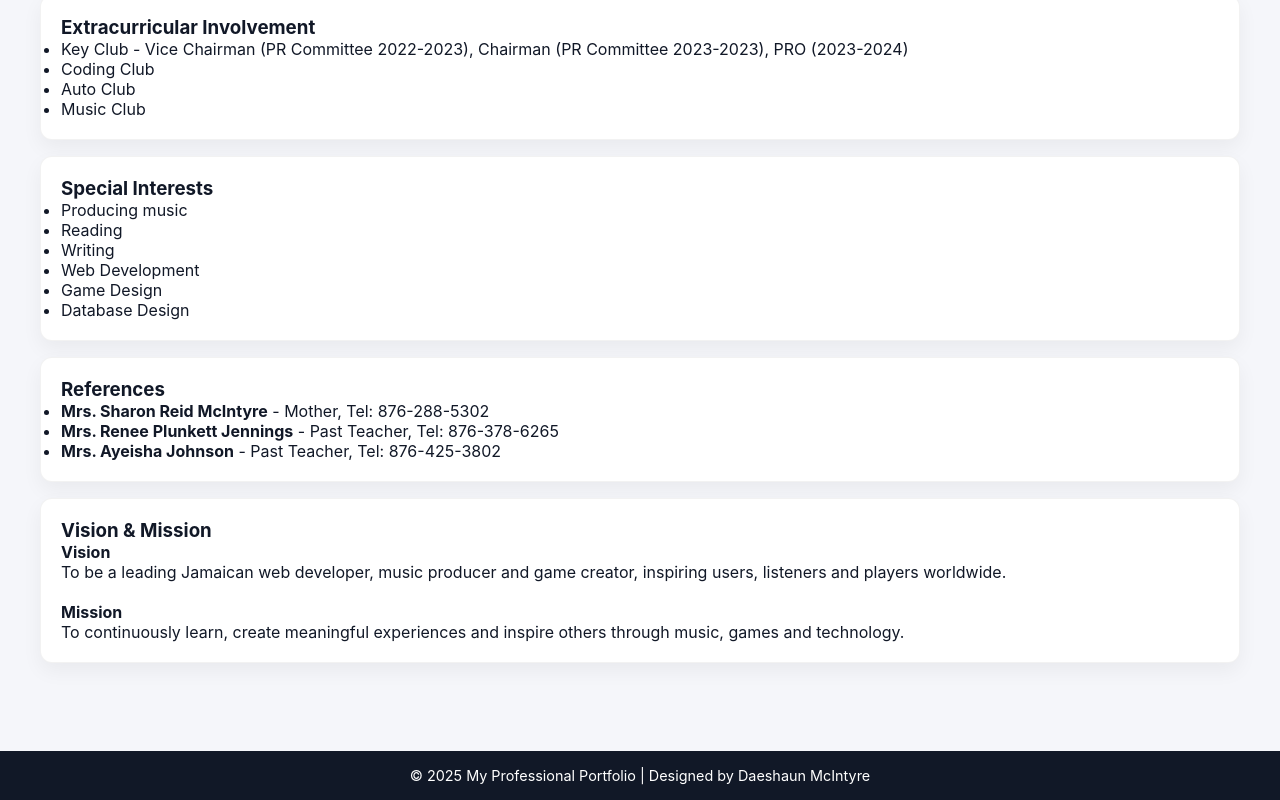
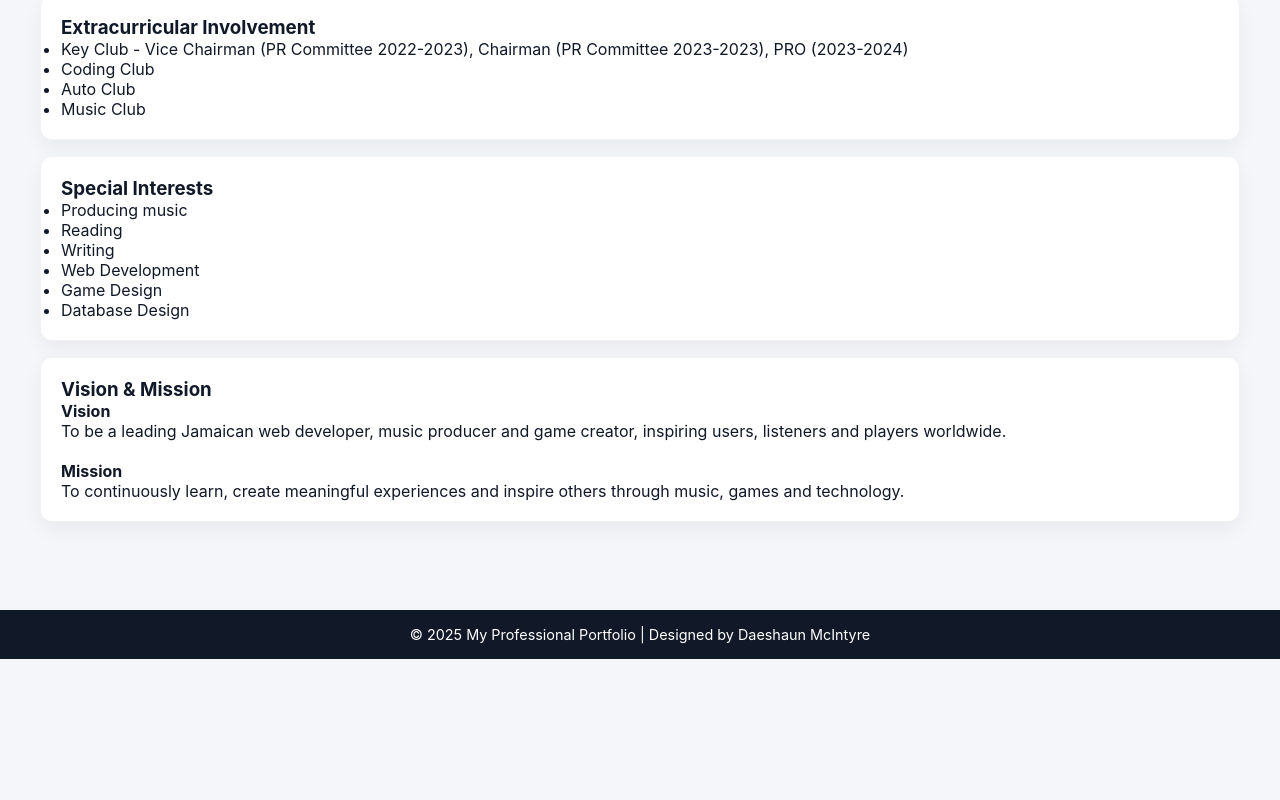
Before and after one commit to DaeshaunMcIntyre/2403178_IA1_S1AY26, a plain HTML site: page resume.html in a window 1280 px wide. Shown: the part 1319-2119 px from the top of the page. After the commit the page ends 1978 px from the top, so only its background shows below. Drawn offline with Linux system fonts and the light colour scheme.

Commit message:
Update resume.html

```diff
--- a/resume.html
+++ b/resume.html
@@ -103,14 +103,7 @@
                     <li>Database Design</li>
                 </ul>
             </article>
-            <article class="card">
-                <h3>References</h3>
-                <ul>
-                    <li><strong>Mrs. Sharon Reid McIntyre</strong> - Mother, Tel: 876-288-5302</li>
-                    <li><strong>Mrs. Renee Plunkett Jennings</strong> - Past Teacher, Tel: 876-378-6265</li>
-                    <li><strong>Mrs. Ayeisha Johnson</strong> - Past Teacher, Tel: 876-425-3802</li>
-                </ul>
-            </article>
+
             <article id="vision-mission" class="card">
                 <h3>Vision & Mission</h3>
                 <p><strong>Vision<br></strong>To be a leading Jamaican web developer, music producer and game creator, inspiring users, listeners and players worldwide.</p><br>
```
